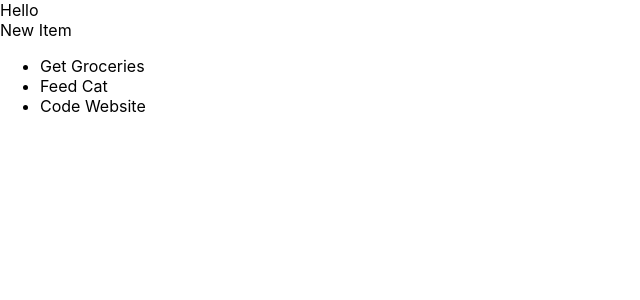
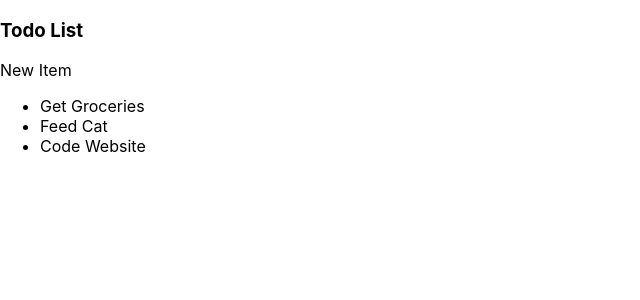
Before and after one commit to hentschellj/todo-list, a React (Create React App) app: page / in a window 1280 px wide. Shown: the top 300 px of the page, without its empty margins (0-640 px from the left). Built offline with nearby package versions, Linux system fonts and the light colour scheme.

Commit message:
Added header

```diff
--- a/src/components/TodoApp.js
+++ b/src/components/TodoApp.js
@@ -16,7 +16,7 @@ export default class TodoApp extends React.Component {
   render() {
     return (
       <div>
-        Hello
+        <h3>Todo List</h3>
         <NewItem />
         <ul>
           {this.state.list.map((item) => {
```
